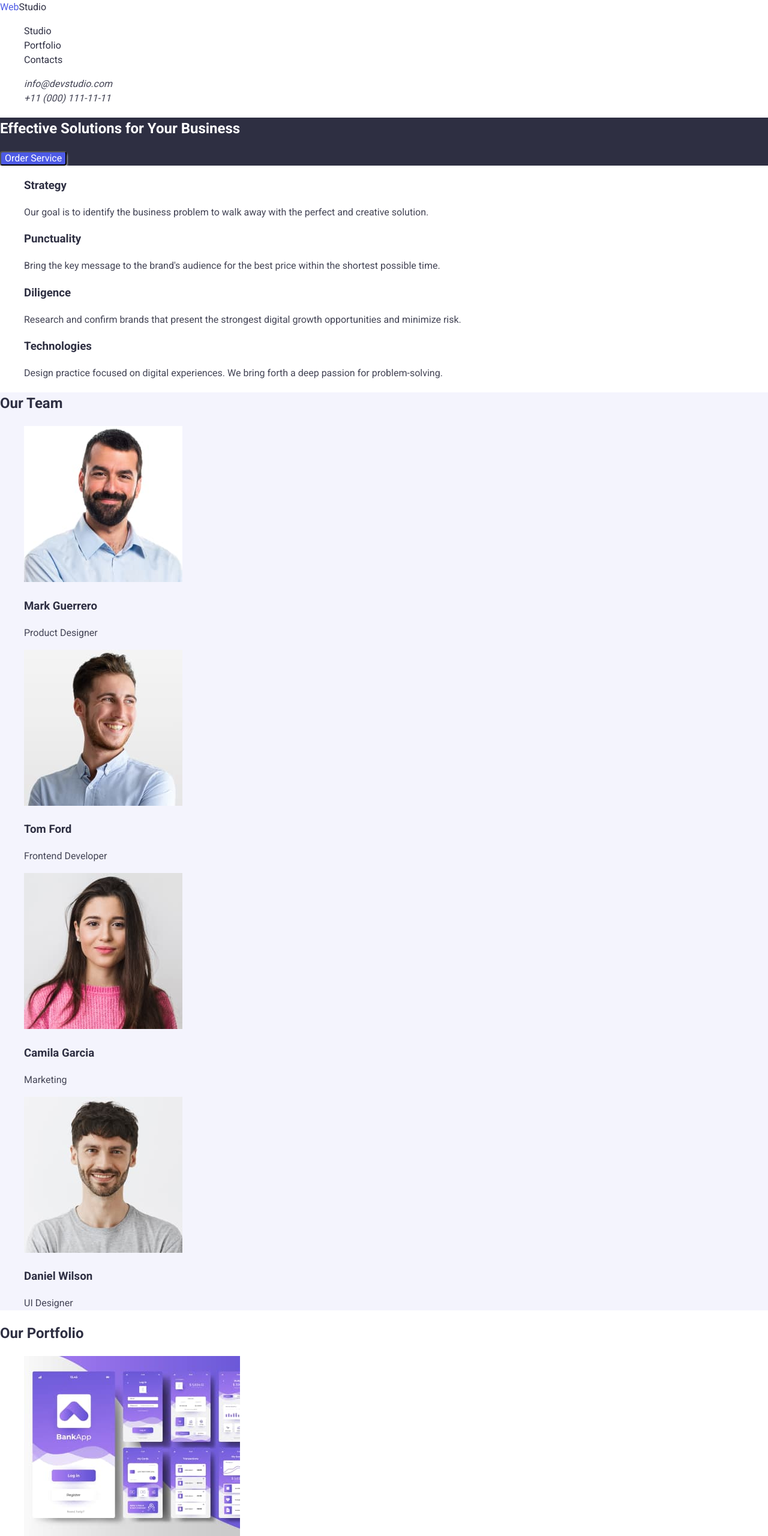
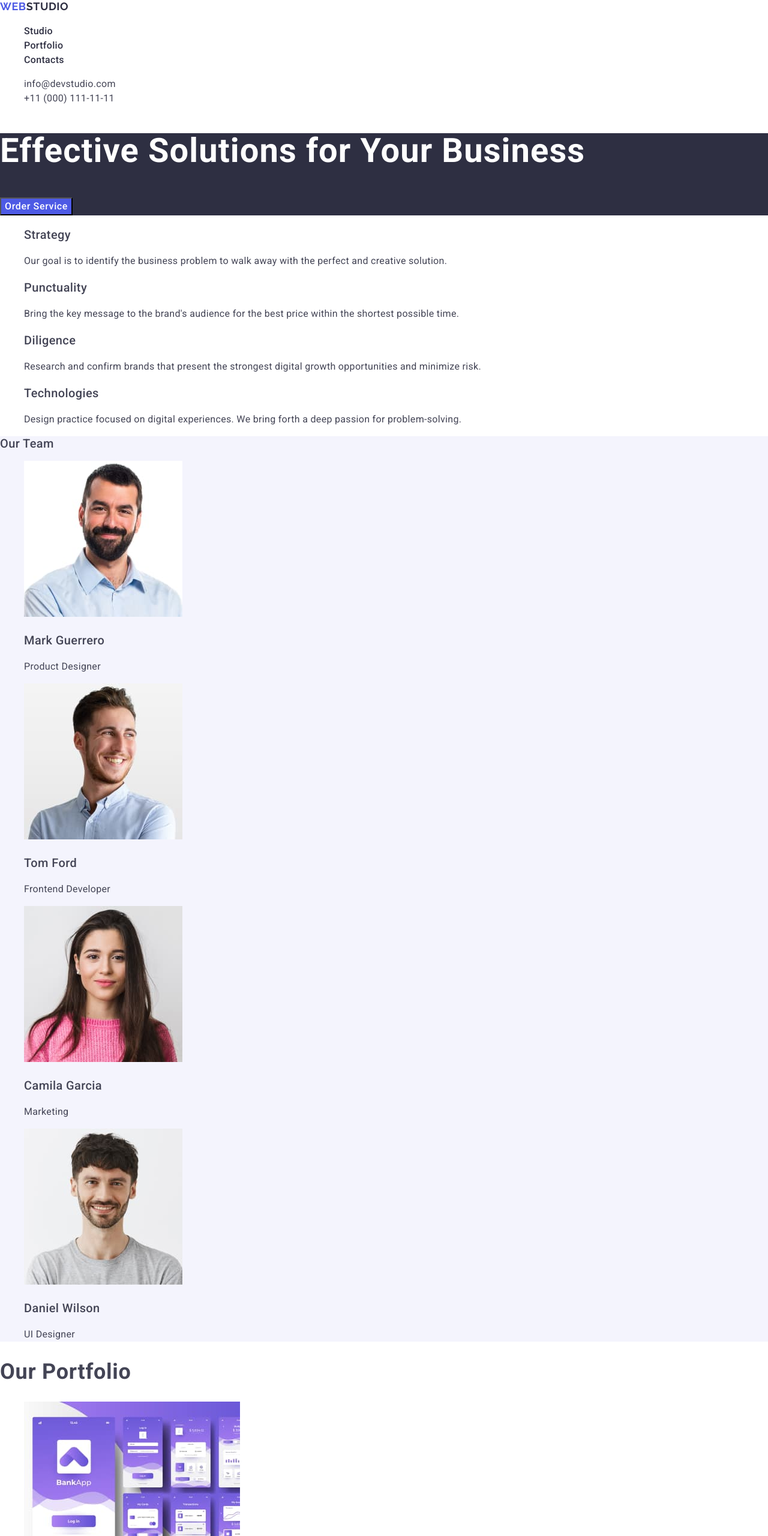
Before and after one commit to PoppyHanna/goit-markup-hw-02, a plain HTML site: page index.html in a window 1280 px wide. Shown: the top 2560 px of the page at 60% size. Drawn offline with nearby package versions, Linux system fonts and the light colour scheme.

Commit message:
Update file css

```diff
--- a/css/styles.css
+++ b/css/styles.css
@@ -1,6 +1,6 @@
 body {
   font-family: 'Roboto', sans-serif;
-  color: #2e2f42;
+  color: #434455;
   line-height: 1.5;
   background-color: #fff;
 }
@@ -12,15 +12,26 @@ ul {
 /* Page header */
 
 .header-logo {
-  color: #2e2f42;
+  color: #4d5ae5;
+  font-family: 'Raleway', sans-serif;
+  font-size: 18px;
+  font-weight: 700;
+  line-height: 1.17;
+  letter-spacing: 0.54px;
+  text-transform: uppercase;
 }
 
 .header-logo .accent {
-  color: #4d5ae5;
+  color: #2e2f42;
 }
 
 .header-link {
   color: #2e2f42;
+  font-family: Roboto;
+  font-size: 16px;
+  font-weight: 500;
+  line-height: 1.5;
+  letter-spacing: 0.02em;
 }
 
 .header-link:hover,
@@ -33,6 +44,12 @@ a {
 }
 .contacts-link {
   color: #434455;
+  font-family: Roboto;
+  font-size: 16px;
+  font-style: normal;
+  font-weight: 400;
+  line-height: 1.5;
+  letter-spacing: 0.02em;
 }
 
 .contacts-link:hover,
@@ -45,47 +62,108 @@ a {
 }
 .main-title {
   color: #ffffff;
+  font-family: Roboto;
+  font-size: 56px;
+  font-weight: 700;
+  line-height: 1.07;
+  letter-spacing: 0.02em;
 }
 .main-button {
-  color: #fff;
-  border-radius: 4px;
+  color: #ffffff;
   background: #4d5ae5;
-  box-shadow: 0px 4px 4px 0px;
   cursor: pointer;
+  font-family: Roboto;
+  font-size: 16px;
+  font-style: normal;
+  font-weight: 500;
+  line-height: 1.5;
+  letter-spacing: 0.04em;
 }
 
 /* TODO Benefits section*/
+.benefits-title {
+  font-family: Roboto;
+  font-size: 20px;
+  font-weight: 500;
+  line-height: 1.2;
+  letter-spacing: 0.02em;
+}
+
 .benefits-text {
   color: #434455;
+  font-family: Roboto;
   font-size: 16px;
+  font-weight: 400;
+  line-height: 1.5;
+  letter-spacing: 0.02em;
 }
 
 /* Our Team section*/
 .team-job {
   background-color: #f4f4fd;
 }
+.team-title {
+  font-family: Roboto;
+  font-size: 20px;
+  font-weight: 500;
+  line-height: 1.2;
+  letter-spacing: 0.02em;
+}
 .persona-job {
   color: #434455;
+  font-family: Roboto;
+  font-size: 16px;
+  font-weight: 400;
+  line-height: 1.5;
+  letter-spacing: 0.02em;
 }
 
 /* Our Portfolio section */
+.portfolio-title {
+  font-family: Roboto;
+  font-size: 36px;
+  font-weight: 700;
+  line-height: 1.12;
+  letter-spacing: 0.02em;
+  text-transform: capitalize;
+}
+.works-title {
+  font-family: Roboto;
+  font-size: 20px;
+  font-weight: 500;
+  line-height: 1.2;
+  letter-spacing: 0.02em;
+}
 .portfolio-text {
   color: #434455;
+  font-family: Roboto;
+  font-size: 16px;
+  font-weight: 400;
+  line-height: 1.5;
+  letter-spacing: 0.02em;
 }
 
 /* Footer */
 
 .footer-logo {
-  color: #f4f4fd;
+  color: #4d5ae5;
+  font-family: Raleway;
   font-size: 18px;
+  font-weight: 700;
+  line-height: 1.17;
+  letter-spacing: 0.03em;
+  text-transform: uppercase;
 }
 .footer-logo .accent {
-  color: #4d5ae5;
-  font-size: 18px;
+  color: #f4f4fd;
 }
 .footer-text {
   color: #f4f4fd;
+  font-family: Roboto;
   font-size: 16px;
+  font-weight: 400;
+  line-height: 1.5;
+  letter-spacing: 0.02em;
 }
 .footer {
   background-color: #2e2f42;
--- a/index.html
+++ b/index.html
@@ -32,7 +32,7 @@
     <header>
       <nav>
         <a class="header-logo" href="./index.html"
-          ><span class="accent">Web</span>Studio</a
+          >Web<span class="accent">Studio</span></a
         >
         <!-- Link to other pages -->
         <ul>
@@ -69,28 +69,28 @@
         <h2 hidden>Benefits</h2>
         <ul>
           <li>
-            <h3>Strategy</h3>
+            <h3 class="benefits-title">Strategy</h3>
             <p class="benefits-text">
               Our goal is to identify the business problem to walk away with the
               perfect and creative solution.
             </p>
           </li>
           <li>
-            <h3>Punctuality</h3>
+            <h3 class="benefits-title">Punctuality</h3>
             <p class="benefits-text">
               Bring the key message to the brand's audience for the best price
               within the shortest possible time.
             </p>
           </li>
           <li>
-            <h3>Diligence</h3>
+            <h3 class="benefits-title">Diligence</h3>
             <p class="benefits-text">
               Research and confirm brands that present the strongest digital
               growth opportunities and minimize risk.
             </p>
           </li>
           <li>
-            <h3>Technologies</h3>
+            <h3 class="benefits-title">Technologies</h3>
             <p class="benefits-text">
               Design practice focused on digital experiences. We bring forth a
               deep passion for problem-solving.
@@ -100,33 +100,33 @@
       </section>
       <!-- Our team -->
       <section class="team-job">
-        <h2>Our Team</h2>
+        <h2 class="team-title">Our Team</h2>
         <ul>
           <li>
             <img src="./images/mark-g.jpg" alt="Mark Guerrero" width="264" />
-            <h3>Mark Guerrero</h3>
+            <h3 class="team-title">Mark Guerrero</h3>
             <p class="persona-job">Product Designer</p>
           </li>
           <li>
             <img src="./images/tom-f.jpg" alt="Tom Ford" width="264" />
-            <h3>Tom Ford</h3>
+            <h3 class="team-title">Tom Ford</h3>
             <p class="persona-job">Frontend Developer</p>
           </li>
           <li>
             <img src="./images/camila-g.jpg" alt="Camila Garcia" width="264" />
-            <h3>Camila Garcia</h3>
+            <h3 class="team-title">Camila Garcia</h3>
             <p class="persona-job">Marketing</p>
           </li>
           <li>
             <img src="./images/daniel-w.jpg" alt="Daniel Wilson" width="264" />
-            <h3>Daniel Wilson</h3>
+            <h3 class="team-title">Daniel Wilson</h3>
             <p class="persona-job">UI Designer</p>
           </li>
         </ul>
       </section>
       <!-- Our portfolio -->
       <section id="portfolio-section">
-        <h2>Our Portfolio</h2>
+        <h2 class="portfolio-title">Our Portfolio</h2>
         <ul>
           <li>
             <img
@@ -135,7 +135,7 @@
               width="360"
               height="300"
             />
-            <h3>Banking App</h3>
+            <h3 class="works-title">Banking App</h3>
             <p class="portfolio-text">App</p>
           </li>
           <li>
@@ -145,7 +145,7 @@
               width="360"
               height="300"
             />
-            <h3>Cashless Payment</h3>
+            <h3 class="works-title">Cashless Payment</h3>
             <p class="portfolio-text">Marketing</p>
           </li>
           <li>
@@ -155,7 +155,7 @@
               width="360"
               height="300"
             />
-            <h3>Meditation App</h3>
+            <h3 class="works-title">Meditation App</h3>
             <p class="portfolio-text">App</p>
           </li>
           <li>
@@ -165,7 +165,7 @@
               width="360"
               height="300"
             />
-            <h3>Taxi Servis</h3>
+            <h3 class="works-title">Taxi Servis</h3>
             <p class="portfolio-text">Taxi Servis</p>
           </li>
           <li>
@@ -175,7 +175,7 @@
               width="360"
               height="300"
             />
-            <h3>Screen Illustrarions</h3>
+            <h3 class="works-title">Screen Illustrarions</h3>
             <p class="portfolio-text">Design</p>
           </li>
           <li>
@@ -185,7 +185,7 @@
               width="360"
               height="300"
             />
-            <h3>Online Courses</h3>
+            <h3 class="works-title">Online Courses</h3>
             <p class="portfolio-text">Marketing</p>
           </li>
         </ul>
@@ -193,8 +193,8 @@
     </main>
     <!-- Footer -->
     <footer class="footer">
-      <a href="./index.html" class="footer-logo">
-        <span class="accent">Web</span>Studio</a
+      <a href="./index.html" class="footer-logo"
+        >Web <span class="accent">Studio</span></a
       >
       <p class="footer-text">
         Increase the flow of customers and sales for your business with digital
```
